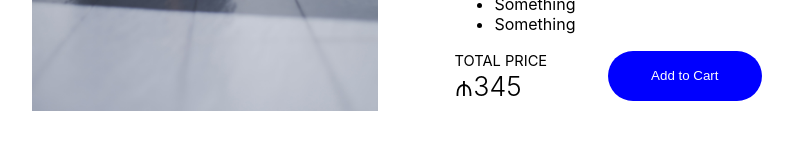
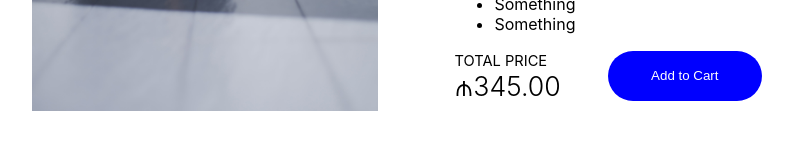
Before and after one commit to quarterpound/esn-shop-react, a React (Create React App) app: page /category/bags in a window 1280 px wide. Shown: the part 527-676 px from the top of the page, without its empty margins (224-1035 px from the left). Built offline with nearby package versions, Linux system fonts and the light colour scheme.

Commit message:
Item.js total price fixed

```diff
--- a/src/pages/Item.js
+++ b/src/pages/Item.js
@@ -82,7 +82,7 @@ class Item extends React.Component {
                         <div className="pricing" style={{alignSelf: "end"}}>
                             <div>
                                 <span style={{fontSize: '11pt'}}>TOTAL PRICE</span>
-                                <p className="total-price">₼{this.state.itmPrice * this.state.itemQty}</p>
+                                <p className="total-price">₼{(this.state.itmPrice * this.state.itemQty).toFixed(2)}</p>
                             </div>
                             <div>
                                 <button className="add-to-cart">Add to Cart</button>
```
Also changed, not shown: 1 other file (tests, documents, lock files or other folders).
